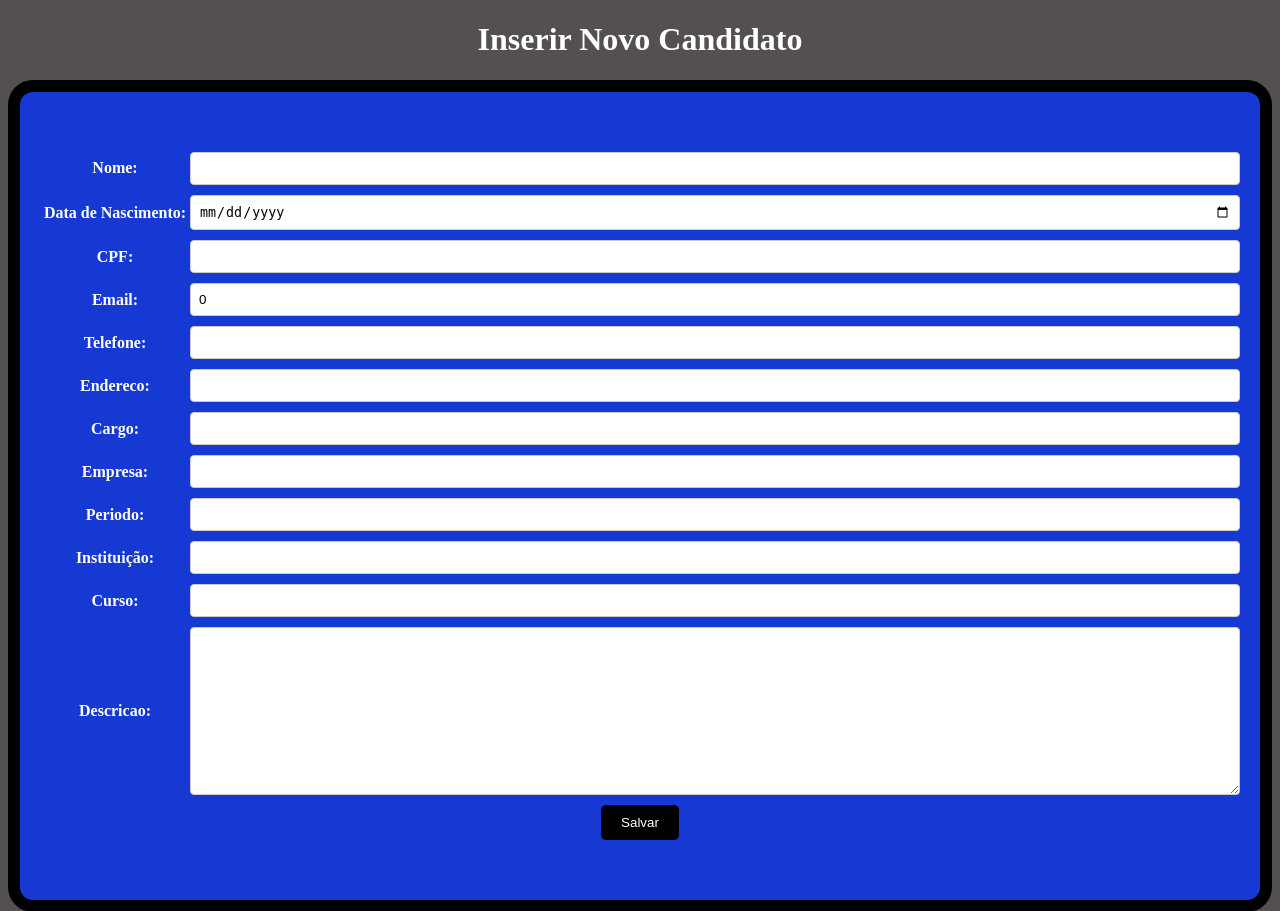
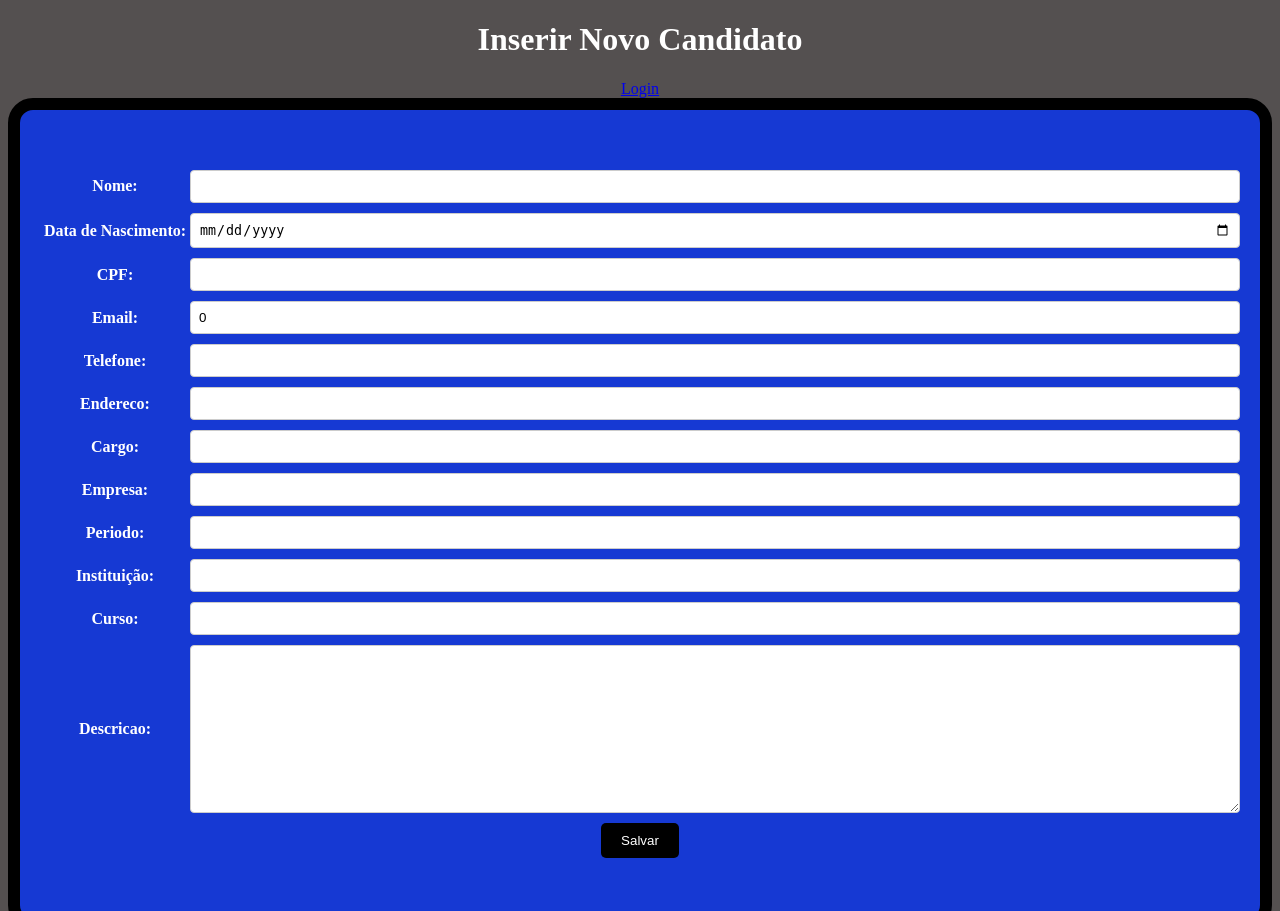
Before and after one commit to Celsolf/Projeto-Django, a Django app: template api_rest/templates/inserir_candidato.html in a window 1280 px wide. Shown: the top 911 px of the page. Run offline with Django 5.2, Linux system fonts and the light colour scheme; the template is opened without the code that fills it: values that come from a table or form of the project are taken from there, others are empty.

Commit message:
login correction

```diff
--- a/api_rest/templates/inserir_candidato.html
+++ b/api_rest/templates/inserir_candidato.html
@@ -18,6 +18,11 @@
 {% endif %}
 
     <h1>Inserir Novo Candidato</h1>
+    {% if user.is_authenticated %}
+    <p>Olá, {{ user.username }}! <a href="{% url 'login' %}">Logout</a></p>
+{% else %}
+    <a href="{% url 'login' %}">Login</a>
+{% endif %}
     <form method="post">
         {% csrf_token %}
         <div>
--- a/api_root/settings.py
+++ b/api_root/settings.py
@@ -130,5 +130,6 @@ CORS_ALLOW_ORIGINS = [
     'http://localhost:8080'
 ]
 
-LOGIN_REDIRECT_URL = 'inserir/'
-LOGOUT_REDIRECT_URL = 'accounts/login/'
+LOGIN_URL = 'login'
+LOGIN_REDIRECT_URL = 'inserir_candidato'
+LOGOUT_REDIRECT_URL = 'login'
```
